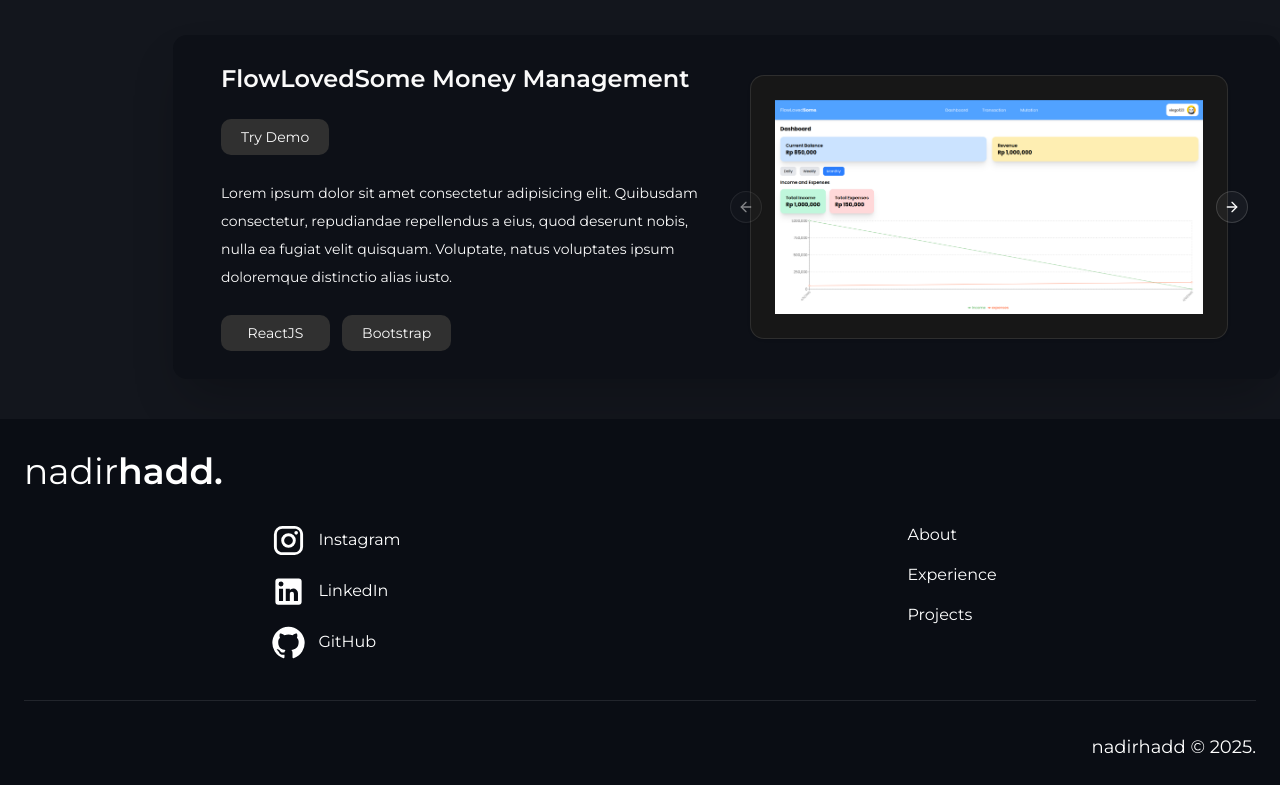
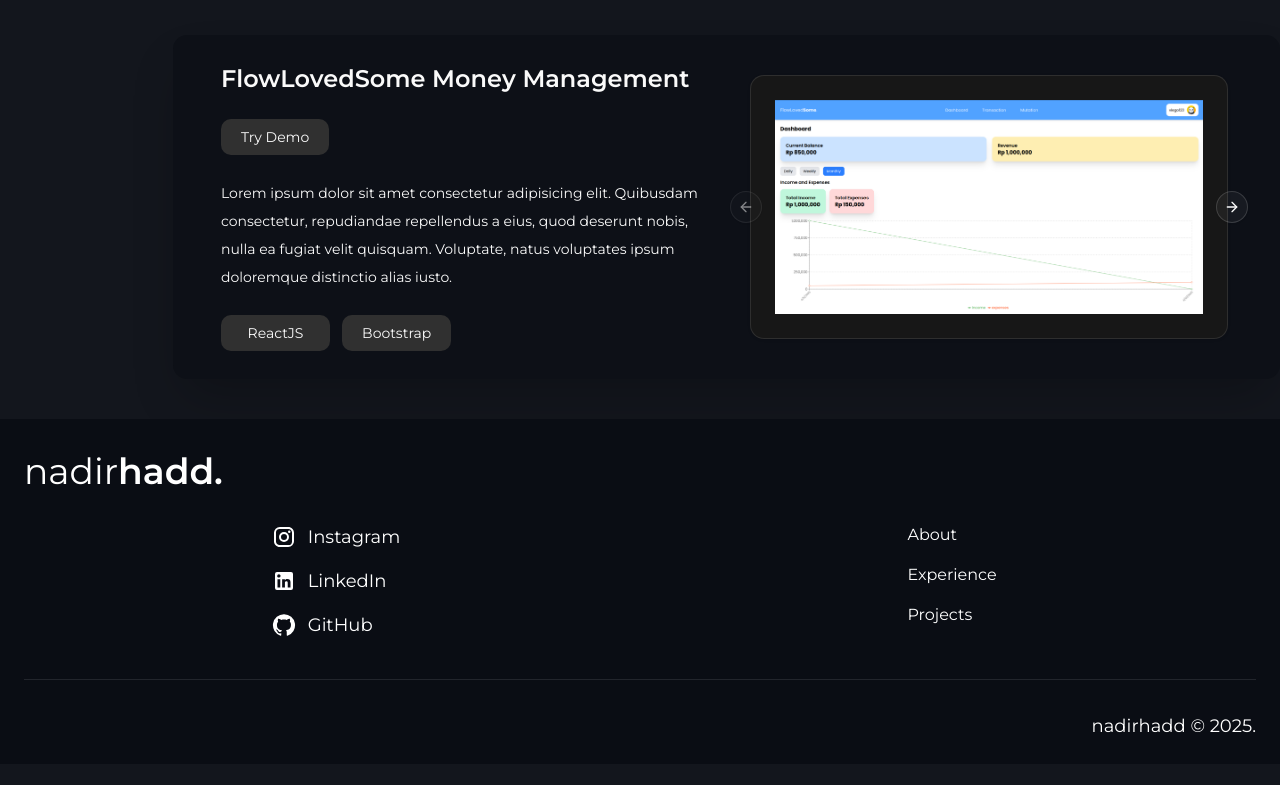
Before and after one commit to haddjs/nadirhadd-portfolio, a Next.js app: page / in a window 1280 px wide. Shown: the part 1498-2283 px from the top of the page. After the commit the page ends 2262 px from the top, so only its background shows below. Built offline with nearby package versions, Linux system fonts and the light colour scheme.

Commit message:
Wallahi Finished

```diff
--- a/src/components/Footer.js
+++ b/src/components/Footer.js
@@ -20,23 +20,23 @@ const Footer = () => {
 					<div className="flex flex-col items-start mx-auto gap-4">
 						<Link
 							href="https://www.instagram.com/hadd.js"
-							className="flex items-center gap-3 border-l-0 hover:border-l-4 transition-all ps-2"
+							className="flex items-center gap-3 text-sm md:text-lg border-l-0 hover:border-l-4 transition-all ps-2"
 							target="_blank">
-							<Instagram fontSize="large" className="rounded-lg" />
+							<Instagram fontSize="medium" className="rounded-lg" />
 							<span>Instagram</span>
 						</Link>
 						<Link
 							href="https://www.linkedin.com/in/nadir-septian-hadiansyah-06281a225/"
-							className="flex items-center gap-3 border-l-0 hover:border-l-4 transition-all ps-2"
+							className="flex items-center gap-3 text-sm md:text-lg border-l-0 hover:border-l-4 transition-all ps-2"
 							target="_blank">
-							<LinkedIn fontSize="large" />
+							<LinkedIn fontSize="medium" />
 							<span>LinkedIn</span>
 						</Link>
 						<Link
 							href="https://github.com/haddjs"
-							className="flex items-center gap-3 border-l-0 hover:border-l-4 transition-all ps-2"
+							className="flex items-center gap-3 text-sm md:text-lg border-l-0 hover:border-l-4 transition-all ps-2"
 							target="_blank">
-							<GitHub fontSize="large" />
+							<GitHub fontSize="medium" />
 							<span>GitHub</span>
 						</Link>
 					</div>
@@ -60,7 +60,7 @@ const Footer = () => {
 				</div>
 				<Separator className="mt-10" />
 				<div className="text-center md:text-right pt-8">
-					<span className="text-lg">nadirhadd &copy; 2025.</span>
+					<span className="text-sm md:text-lg">nadirhadd &copy; 2025.</span>
 				</div>
 			</div>
 		</div>
```
